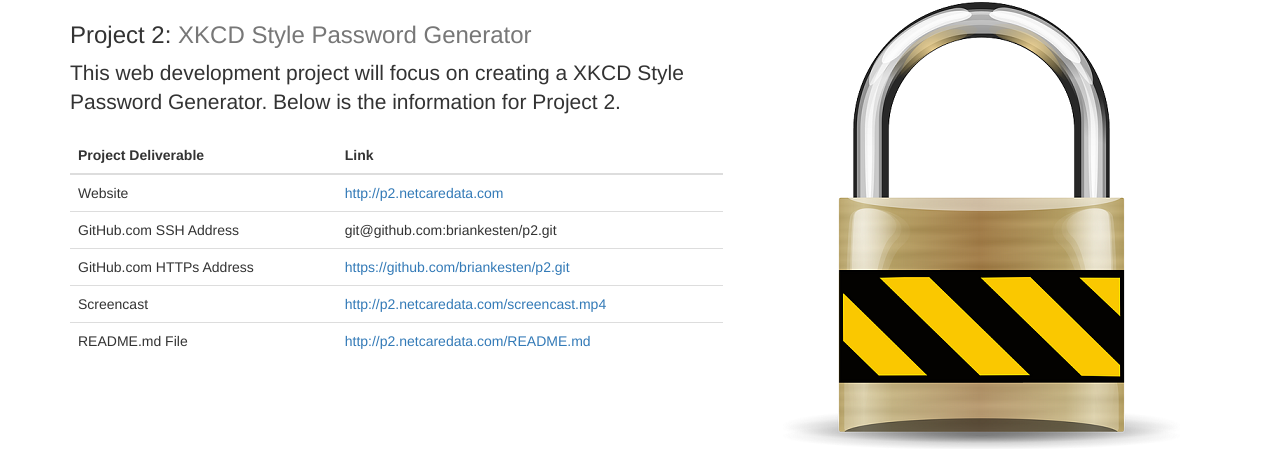
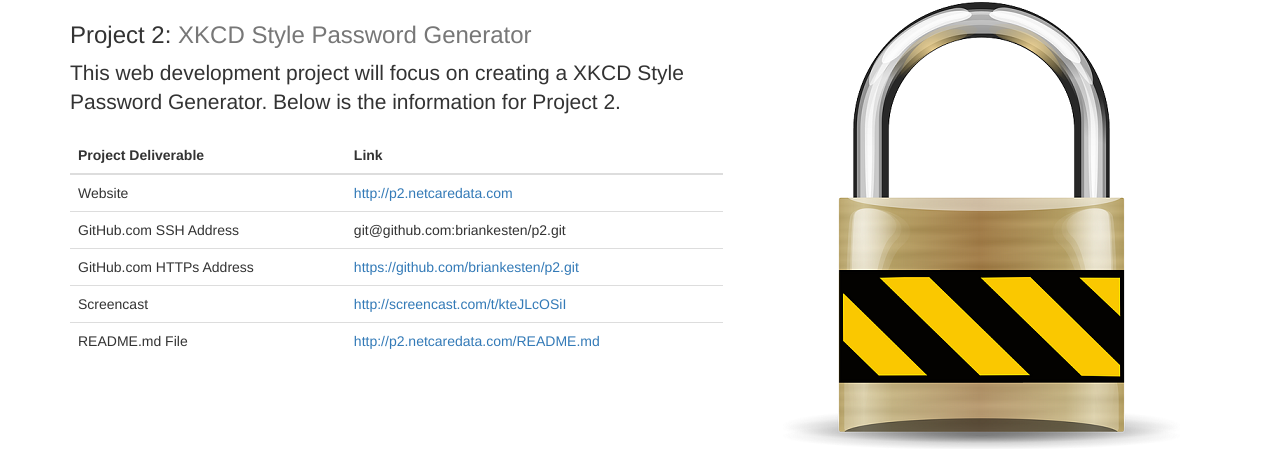
Before and after one commit to briankesten/p1, a PHP site: page / in a window 1280 px wide. Shown: the part 1293-1742 px from the top of the page. Run offline with PHP 8.4, Linux system fonts and the light colour scheme; some libraries are stand-ins or nearby versions.

Commit message:
Updated Project 2 Screencast Address

```diff
--- a/index.php
+++ b/index.php
@@ -112,7 +112,7 @@
                 </tr>
                 <tr>
                     <td>Screencast</td>
-                    <td><a href="http://p2.netcaredata.com/screencast.mp4">http://p2.netcaredata.com/screencast.mp4</a>
+                    <td><a href="http://screencast.com/t/kteJLcOSiI">http://screencast.com/t/kteJLcOSiI</a>
                     </td>
                 </tr>
                 <tr>
```
Also changed, not shown: README.md.
